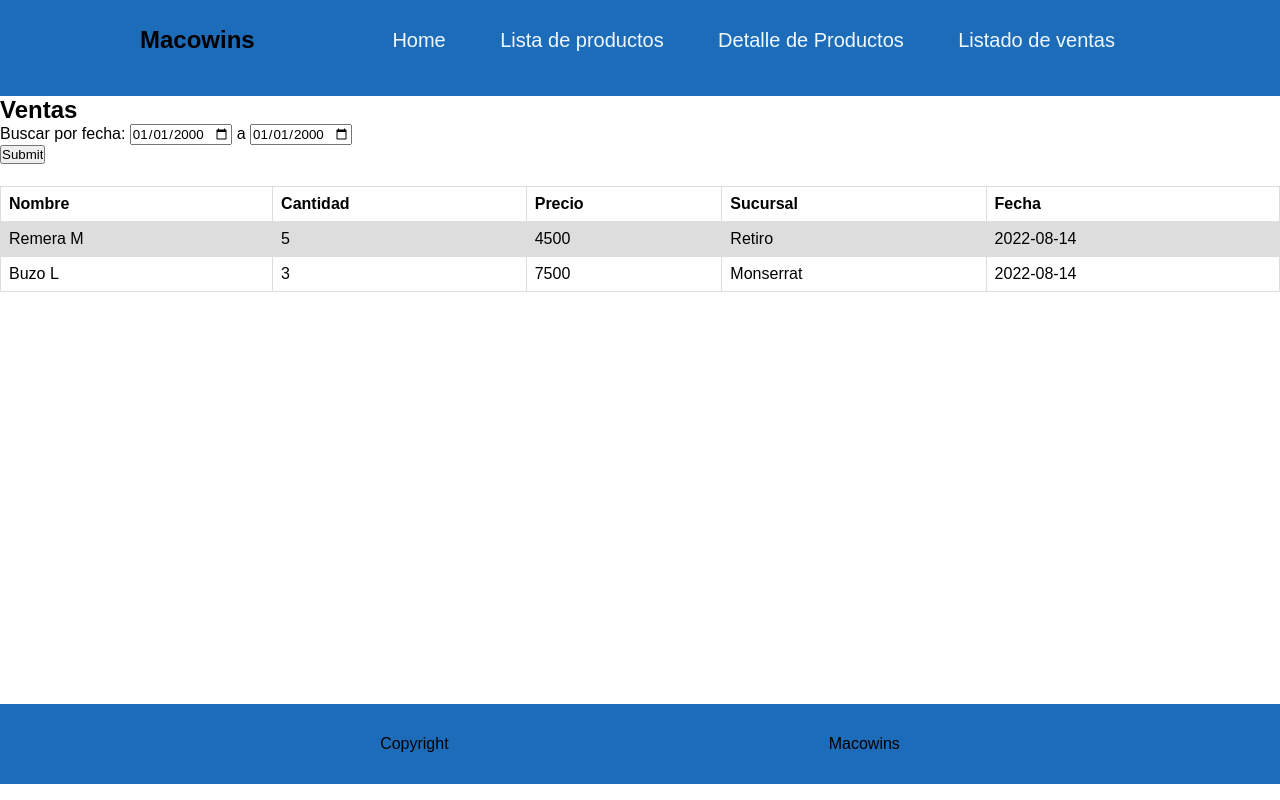
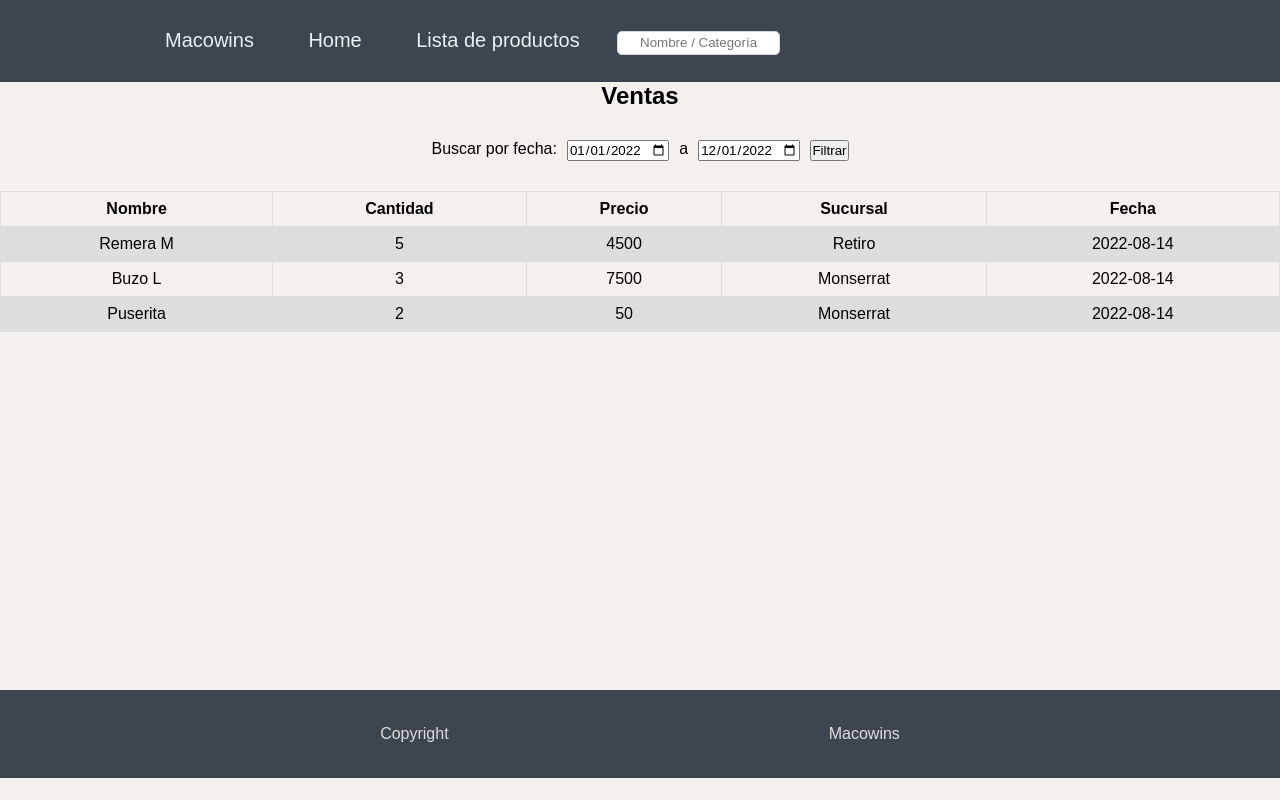
Before and after one commit to sebastian-tapia/Capacitar_para_Despegar-1, a Flask app: page /listadodeventas in a window 1280 px wide. Run offline with Flask 2, Linux system fonts and the light colour scheme.

Commit message:
cambiando el formato

```diff
--- a/TP/app.py
+++ b/TP/app.py
@@ -8,14 +8,14 @@ app = Flask(__name__)
 
 @app.route("/")
 def raiz():
-    return render_template("home.html")
+    p = local_retiro.ver_productos()
+    return render_template("home.html", p=p)
 
 @app.route("/resultado", methods=['GET','POST','DELETE'])
 def resultado():
     busqueda = request.form.get('busqueda')
     r = local_retiro.buscar(busqueda)
-    return render_template("resultado.html", r=r)
-
+    return render_template("resultado.html", r=r, busqueda=busqueda)
 
 
 
@@ -24,10 +24,10 @@ def listado_productos():
     p = local_retiro.ver_productos()
     return render_template("listadodeproductos.html", p=p)
 
-@app.get("/detalledeproducto")
+@app.route("/detalledeproducto", methods=['GET','POST','DELETE'])
 def detalle():
-    p = local_retiro.ver_productos()
-    return render_template("detalledeproducto.html", p=p)
+    producto = local_retiro.ver_productos()
+    return render_template("detalledeproducto.html", producto=producto)
 
 
 @app.get("/listadodeventas")
--- a/TP/static/style.css
+++ b/TP/static/style.css
@@ -4,23 +4,88 @@
     font-family: sans-serif;
 }
 
-nav {
+
+@media screen and (min-widht: 600px) {
+    .menu_bar {
+        display:none;
+    }
+
+    header {
+        width: 100%;
+        background-color: #000;
+    }
+
+    header nav {
+        background:#023859;
+        z-index:1000;
+        max-width: 1000px;
+        width:95%;
+        margin:20px auto;
+    }
+
+    header nav ul {
+        list-style:none;
+    }
+
+    header section nav ul li {
+        display:inline-block;
+        position: relative;
+    }
+
+    header section nav ul li:hover {
+        background:#E6344A;
+    }
+
+    header section nav ul li a {
+        color:#fff;
+        display:block;
+        text-decoration:none;
+        padding: 20px;
+    }
+}
+
+/* @media screen and (min-width: 601px) and (max-width: 1200px) {
+
+}
+
+@media screen and (min-width: 1201px) {
+
+} */
+
+header, footer {
+    background-color: rgb(61, 70, 79);
+}
+
+/* header {
     position: relative;
-    background-color: rgb(29, 108, 186);
     height: 12vh;
-}
+} */
 
 main {
     height: 76vh;
 }
 
-.container {
+body {
+    background-color: rgb(244, 240, 238);
+}
+nav {
     margin: auto;
     display: flex;
     justify-content: space-between;
     max-width: 1000px;
     line-height: 80px;
 }
+
+.input-nav{
+    display: flex;
+    margin: 10px auto;
+    width: 90%;
+    border-radius: 0.3rem;
+    border: 1px solid #d3d6e4;
+    height: 22px;
+    text-align: center;
+}
+
 
 .links .link{
     display: inline-block;
@@ -30,28 +95,33 @@ main {
     text-decoration: none;
     font-size: 20px;
     margin: 0 25px;
-    color: aliceblue;
+    color: rgb(235, 240, 244);
 }
 
 .links .link a:hover {
-    color: #393543;
+    color: #b7b3c0;
 }
 
-
+img {
+    height: 10%;
+}
 
 /* Home */
 
 
+.bloque {
+    margin: 15px;
+}
+
 .home-h2, .producto-encontrado {
     display: flex;
     justify-content: center;
-    margin: 15px;
 }
 
 .input{
     display: flex;
     margin: 10px auto;
-    width: 30%;
+    width: 40%;
     border-radius: 0.3rem;
     border: 1px solid #d3d6e4;
     height: 22px;
@@ -81,7 +151,8 @@ main {
 .productos {
     display: flex;
     flex-direction: row;
-    justify-content: space-around;
+    justify-content: space-between;
+    margin: auto;
 }
 .productos-con-stock, .productos-sin-stock {
     color: rgb(8, 16, 8);
@@ -99,13 +170,13 @@ main {
 }
 
 footer {
-    position: relative;
-    height: 10vh;
+    /* position: relative; */
+    height: 11vh;
     display: flex;
     flex-direction: row;
     justify-content: space-evenly;
     align-items: center;
-    background-color: rgb(29, 108, 186);
+    color: #dddddd;
 }
 
 .ventas {
@@ -121,7 +192,7 @@ footer {
 
 th, td{
     border: 1px solid #dddddd;
-    text-align: left;
+    text-align: center;
     padding: 8px;
 }
 
@@ -135,10 +206,23 @@ tr:nth-child(even){
 }
 
 .sin-stock {
-    background-color: red;
+    background-color: rgba(255, 0, 0, 0.688);
     border: 1px solid #000 inherit;
+    color: #000;
     border-radius: 3px;
     width: 40%;
+    padding-left: 10px;
+}
+
+
+.filtro-section {
+    display: flex;
+    justify-content: center;
+    margin: 30px;
+}
+
+.filtro {
+    margin: 0px 10px;
 }
 
 /* #FFFFFF
--- a/TP/templates/layout.html
+++ b/TP/templates/layout.html
@@ -10,25 +10,21 @@
 </head>
 <body>
     <header>
-        <nav>
-            <section class="container">
-                <section class="logo">
-                    <h2>Macowins</h2>
-                </section>
-
-
-                <section class="links">
-                    <ul>
+        <nav class="container">
+            <ul class="links">
+                <li class="link"><a href="{{ url_for('raiz') }}">Macowins</a></li></li>
                 <li class="link"><a href="{{ url_for('raiz') }}">Home</a></li>
                 <li class="link"><a href="{{ url_for('listado_productos') }}">Lista de productos</a></li>
-                        <li class="link"><a href="{{ url_for('detalle') }}">Detalle de Productos</a></li>
+                <li class="link" id="input">
+                    <form action="{{ url_for('resultado') }}" method="post">
+                        <input class="input-nav" type="text" name="busqueda" placeholder="Nombre / Categoría"></li>
+                    </form>
+                    <!-- <li class="link"><a href="{{ url_for('detalle') }}">Detalle de Productos</a></li> -->
                 <!-- <li class="link">
                     <input class="icon-placeholder" type="text" placeholder="     Buscar producto...">
                 </li> -->
-                        <li class="link"><a href="{{ url_for('ventas') }}">Listado de ventas</a></li>
+                <!-- <li class="link"><a href="{{ url_for('ventas') }}">Listado de ventas</a></li> -->
             </ul>
-                </section>
-            </section>
         </nav>
     </header>
 
--- a/TP/templates/listadodeventas.html
+++ b/TP/templates/listadodeventas.html
@@ -2,17 +2,17 @@
 
 {% block main %}
 
-<h2>Ventas</h2>
-
+<h2 class="home-h2">Ventas</h2>
+<section class="filtro-section">
 <label class="fitro-fecha" for="start">Buscar por fecha:</label>
 
-<input type="date" class="comienzo" name="trip-start" value="2000-01-01" min="2018-01-01" max="2022-12-31">
+<input type="date" class="filtro" name="trip-start" value="2022-01-01" min="2023-12-01" max="2022-12-31">
 
 <span>a</span>
 
-<input type="date" class="final" name="trip-start"value="2000-01-01"min="2018-01-01" max="2022-12-31"> <br>
-<input type="submit" name="Buscar">
-
+<input type="date" class="filtro" name="trip-start"value="2022-12-01"min="2023-12-01" max="2022-12-31"> <br>
+<input type="submit" name="Buscar" value="Filtrar">
+</section>
 
 
 <table class="tabla" style="width: 100%;">
@@ -24,7 +24,7 @@
         <th>Fecha</th>
     </tr>
 
-    <tr class="data">
+    <tr>
         <td>Remera M</td>
         <td>5</td>
         <td>4500</td>
@@ -40,14 +40,14 @@
         <td>2022-08-14</td>
     </tr>
 
+    <tr>
+        <td>Puserita</td>
+        <td>2</td>
+        <td>50</td>
+        <td>Monserrat</td>
+        <td>2022-08-14</td>
+    </tr>
 
 </table>
 
-
-
-
-
-
-
-
 {% endblock %}
```
Also changed, not shown: TP/templates/detalledeproducto.html (+15 -15 lines), TP/templates/home.html (+25 -1 lines), TP/templates/resultado.html (+6 -1 lines), TP/static/remera.jpeg, TP/static/remeraaa.jpeg (added). Lines whose indentation alone changed are shown as unchanged.
